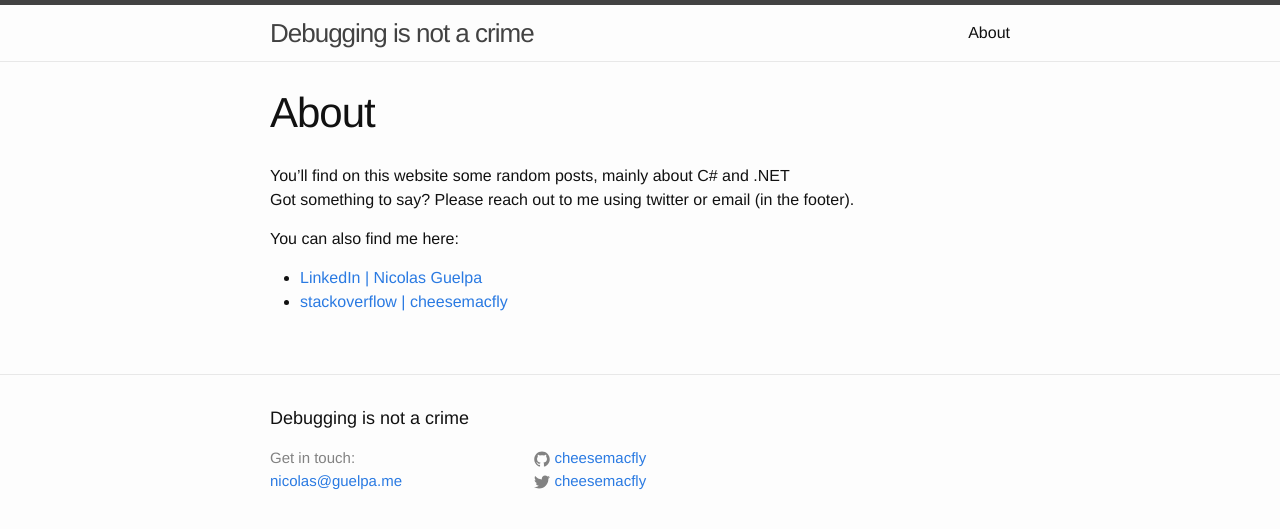
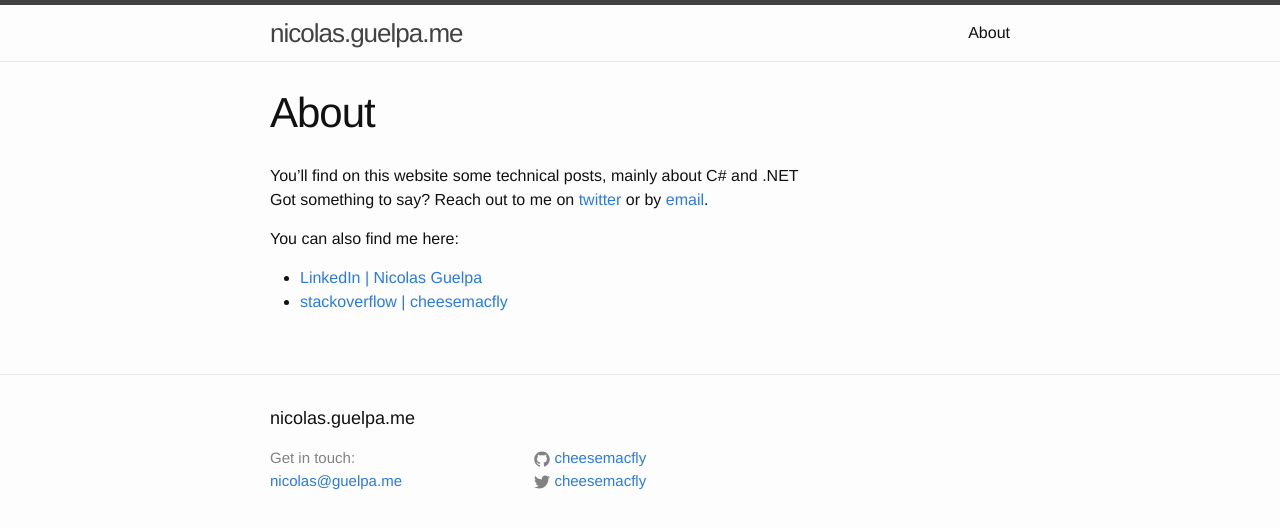
Before and after one commit to cheesemacfly/cheesemacfly.github.io, a Jekyll site: the page built from about.md, in a window 1280 px wide. Shown: the top 529 px of the page. Built offline with Jekyll 4.4.1, drawn with Linux system fonts in a browser that asks for light colours; nearby versions of some CDN libraries.

Commit message:
changing the title and other stuff

```diff
--- a/_config.yml
+++ b/_config.yml
@@ -1,12 +1,12 @@
 # Site settings
-title: Debugging is not a crime
-email: nicolas@guelpa.me
+title: "nicolas.guelpa.me"
+email: "nicolas@guelpa.me"
 description:
 baseurl: "" # the subpath of your site, e.g. /blog/
 url: "http://nicolas.guelpa.me" # the base hostname & protocol for your site
 domain: "nicolas.guelpa.me"
-twitter_username: cheesemacfly
-github_username: cheesemacfly
+twitter_username: "cheesemacfly"
+github_username: "cheesemacfly"
 
 # Build settings
 markdown: kramdown
--- a/about.md
+++ b/about.md
@@ -4,10 +4,13 @@ title: About
 permalink: /about/
 ---
 
-You'll find on this website some random posts, mainly about C# and .NET
-Got something to say? Please reach out to me using twitter or email (in the footer).
+You'll find on this website some technical posts, mainly about C# and .NET
+Got something to say? Reach out to me on [twitter] or by [email].
 
 You can also find me here:
 
  - [LinkedIn \| Nicolas Guelpa](https://www.linkedin.com/in/nicolasguelpa)
- - [stackoverflow \| cheesemacfly](http://stackoverflow.com/users/1443490)
+ - [stackoverflow \| cheesemacfly](http://stackoverflow.com/users/1443490)
+
+[twitter]: https://github.com/{{ site.github_username }}
+[email]: mailto:{{ site.email }}
```
Also changed, not shown: README.md.
